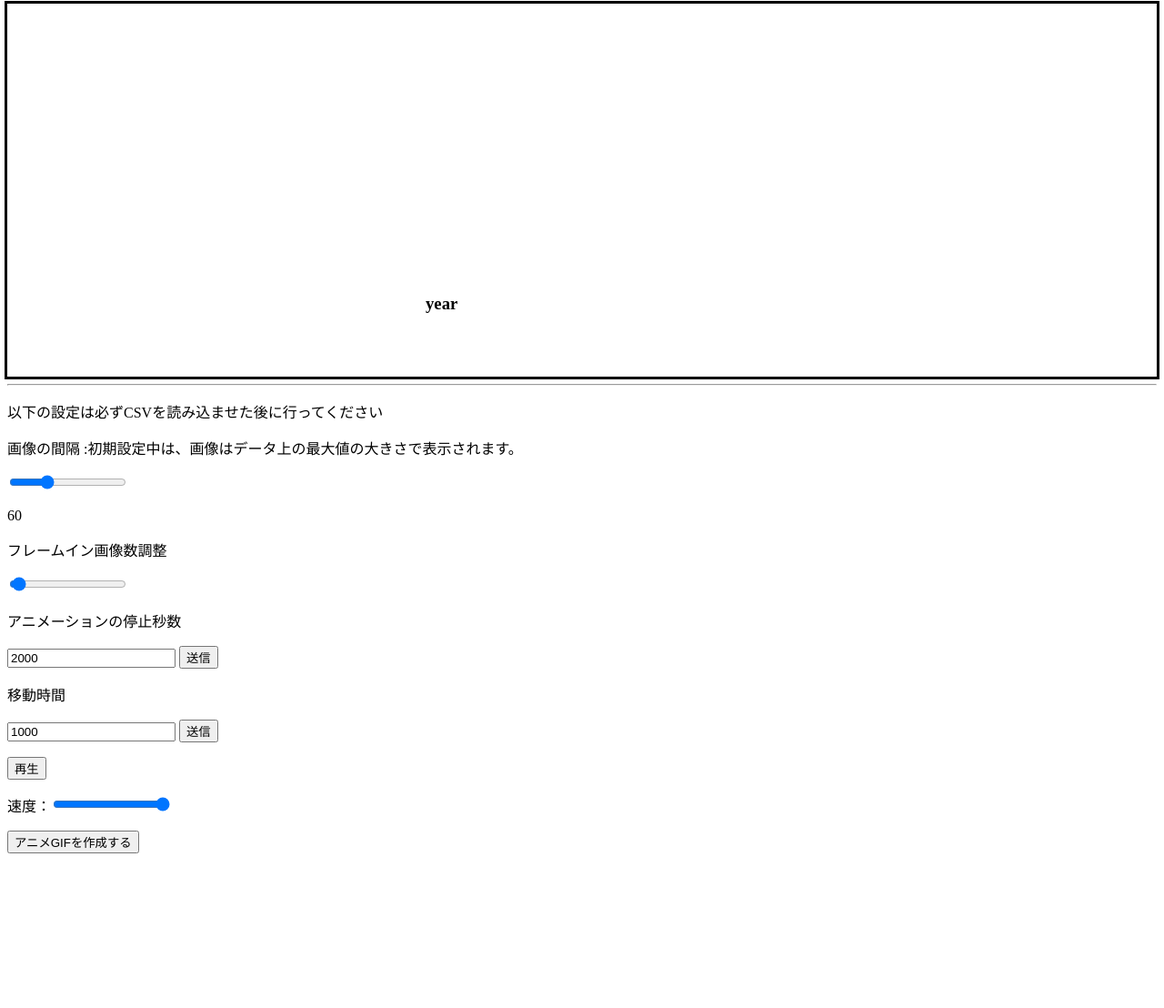
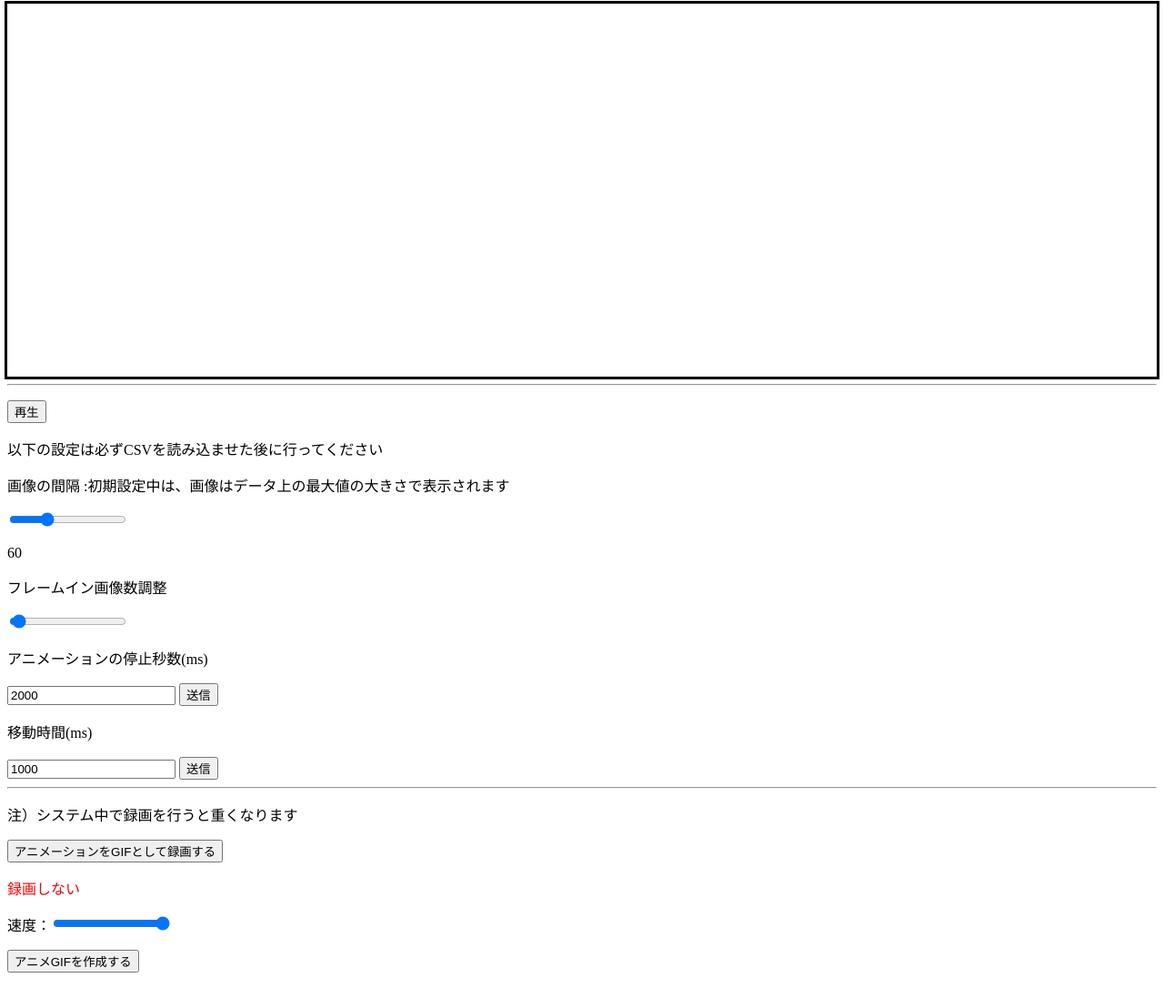
Before and after one commit to Lancers-itoh/CustomHist, a plain HTML site: page CustomHist/resize.html in a window 1280 px wide. Shown: the part 184-1292 px from the top of the page at 91% size. Before the commit the page ends 1172 px from the top, so only its background shows below. Drawn offline with Linux system fonts and the light colour scheme.

Commit message:
minor change

```diff
--- a/CustomHist/resize.css
+++ b/CustomHist/resize.css
@@ -16,7 +16,7 @@
     position: absolute;
     background-color:white;
     /*width = (.inline_block.style.width) + 隠すところまでのimg9.style.left*/
-    height: 350px;
+    height: 400px;
     z-index: 2;
 }
 
--- a/CustomHist/resize.html
+++ b/CustomHist/resize.html
@@ -19,7 +19,7 @@
                 <div id = "wrapper">
                 </div>
                 <div class="inline_block" id = "year">
-                    <h3 id="title">year</h3>
+                    <h3 id="title"></h3>
                 </div>
                 <br>
                 <br>
@@ -30,9 +30,12 @@
                 <br>
         </div>
         <hr>
+        <p id="sampleButtons">
+            <button onclick="resize_play();">再生</button>
+        </p>
         <p>以下の設定は必ずCSVを読み込ませた後に行ってください</p>
         <form >
-            <p>画像の間隔 :初期設定中は、画像はデータ上の最大値の大きさで表示されます。</p>
+            <p>画像の間隔 :初期設定中は、画像はデータ上の最大値の大きさで表示されます</p>
             <input type="range" id="range" min="0" max="200" step="1" value="60">
             <p id=slider_val>60</p>
         </form>
@@ -46,20 +49,20 @@
             <input type="range" id="range2" min="0" max="2000" step="1" value="60">
         </form>
         <form>
-            <p>アニメーションの停止秒数</p>
+            <p>アニメーションの停止秒数(ms)</p>
             <input type="text" id="input_message2" value=2000>
             <input type="button" onclick="func2()" value="送信">
         </form>
         <form>
-            <p>移動時間</p>
+            <p>移動時間(ms)</p>
             <input type="text" id="input_message3" value=1000>
             <input type="button" onclick="func3()" value="送信">
         </form>
 
-            <p id="sampleButtons">
-                <button onclick="resize_play();">再生</button>
-            </p>
-
+        <hr>
+        <p>注）システム中で録画を行うと重くなります</p>
+        <button onclick="record_do();">アニメーションをGIFとして録画する</button>
+        <p id="record_value" style="color:red;">録画しない</p>
         <section id="anime">
         </section>
 
--- a/CustomHist/resize.js
+++ b/CustomHist/resize.js
@@ -13,6 +13,7 @@ var tuned_position = 60;
 var max_size = 0;
 var is_first_time = true;
 var encoder;
+var RECORD_signal = false;
 
 function func1() {
     if(max_size != 0){
@@ -189,6 +190,16 @@ window.onload = function() {
     })
 }
 
+function record_do(){
+    RECORD_signal = !RECORD_signal;
+    if(RECORD_signal){
+        value = "録画する";
+    }else{
+        value = "録画しない";
+    }
+    document.getElementById("record_value").textContent =  value;
+}
+
 function resize_play(){
     console.log(interval_time);
     disabledButtons( true );
@@ -209,9 +220,11 @@ function resize_play(){
     var $labels = document.getElementsByClassName('label');
     //希望繊維時間
 
-    timelaps_interval = 1000;
-    End_time = (transition_time + interval_time)*(Data_length-3)+interval_time;
-    screen_shot_execute(End_time);
+    if(RECORD_signal){
+        timelaps_interval = 1;
+        End_time = (transition_time + interval_time)*(Data_length-3)+interval_time;
+        screen_shot_execute(End_time);
+    }
     for(var k=3; k < (Data_length); k++){
         setTimeout(animation, (transition_time + interval_time)*(k-3), k)
     }
```
